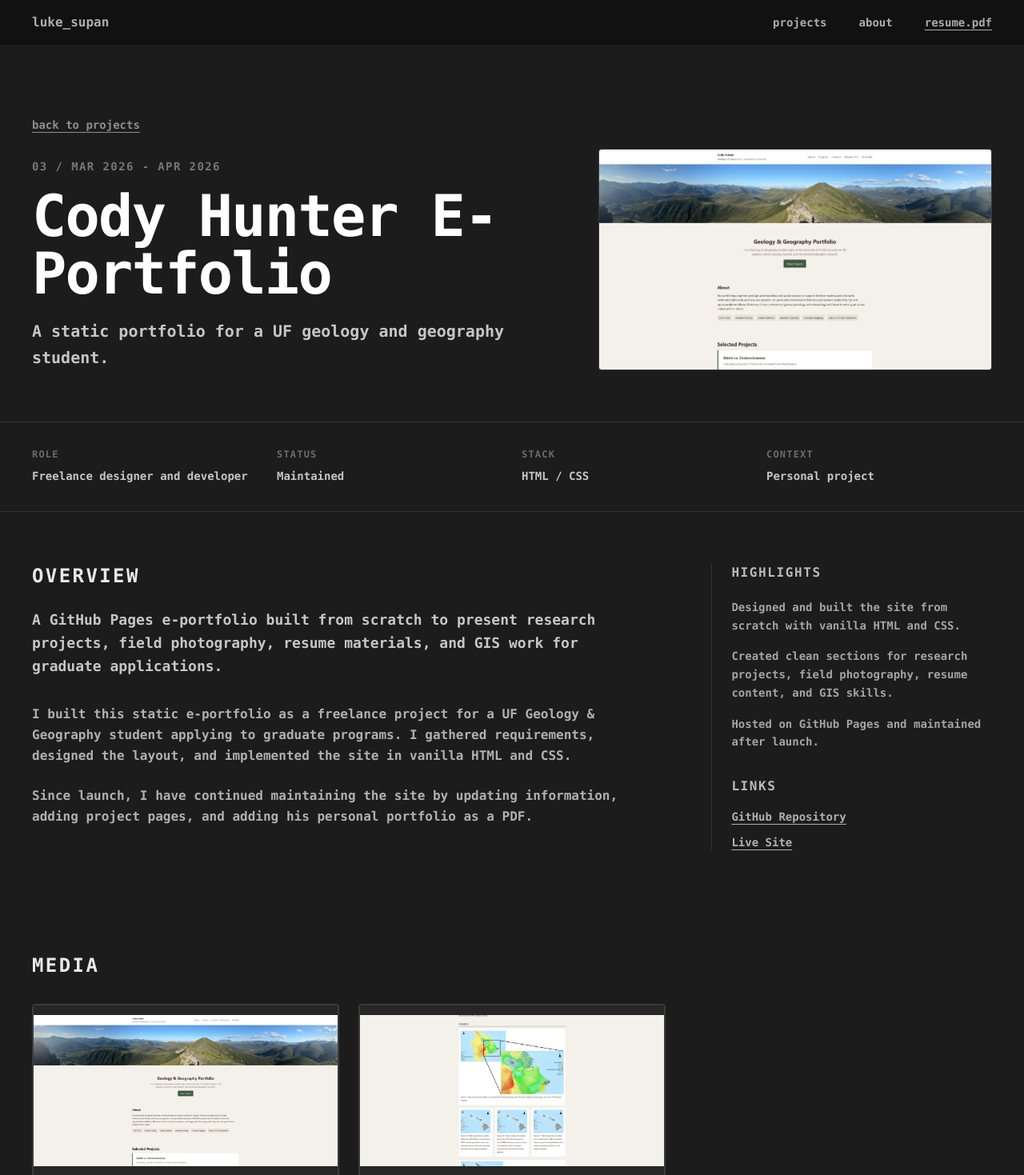
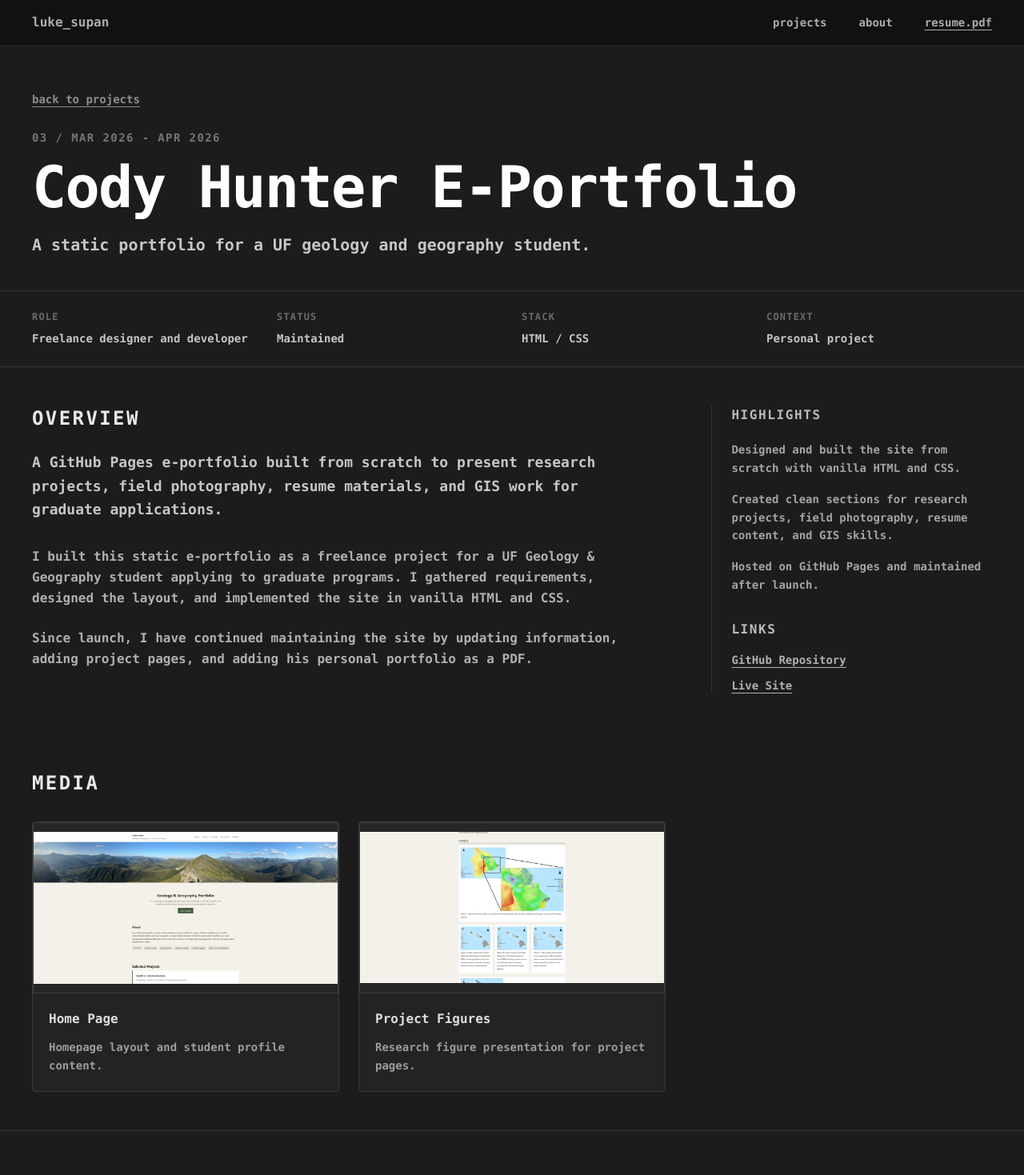
Before and after one commit to LukeSupan/LukeSupan.github.io, a React (Vite) app: page /#/projects/cody-hunter-eportfolio in a window 1280 px wide. Shown: the top 1469 px of the page at 80% size. Built offline with nearby package versions, Linux system fonts and the light colour scheme.

Commit message:
autoscroll to top on project click

```diff
--- a/index.html
+++ b/index.html
@@ -2,7 +2,7 @@
 <html lang="en">
   <head>
     <meta charset="UTF-8" />
-    <link rel="icon" type="image/svg+xml" href="/favicon.svg" />
+    <link rel="icon" type="image/x-icon" href="/favicon.ico" />
     <meta name="viewport" content="width=device-width, initial-scale=1.0" />
     <title>luke_supan_portfolio</title>
   </head>
--- a/src/App.jsx
+++ b/src/App.jsx
@@ -1,4 +1,5 @@
-import { HashRouter, Routes, Route } from "react-router-dom";
+import { useEffect } from "react";
+import { HashRouter, Routes, Route, useLocation } from "react-router-dom";
 import Home from "./pages/Home";
 import ProjectDetail from "./pages/ProjectDetail";
 
@@ -7,6 +8,7 @@ import ProjectDetail from "./pages/ProjectDetail";
 export default function App() {
   return (
     <HashRouter>
+      <ScrollToTop />
       {/* <Navbar /> */}
       <Routes>
         <Route path="/" element={<Home />} />
@@ -15,3 +17,14 @@ export default function App() {
     </HashRouter>
   );
 }
+
+function ScrollToTop() {
+  const location = useLocation();
+
+  useEffect(() => {
+    if (location.state?.scrollTo) return;
+    window.scrollTo({ top: 0, left: 0 });
+  }, [location.pathname, location.state]);
+
+  return null;
+}
--- a/src/pages/ProjectDetail.jsx
+++ b/src/pages/ProjectDetail.jsx
@@ -61,14 +61,13 @@ export default function ProjectDetail() {
       <Nav />
 
       <main>
-        <section className="px-6 pt-32 pb-16 sm:px-10 sm:pt-36">
-          <div className="grid gap-10 lg:grid-cols-[minmax(0,0.95fr)_minmax(320px,0.7fr)] lg:items-end">
+        <section className="px-6 pt-24 pb-10 sm:px-10 sm:pt-28">
           <Reveal>
-              <div className="max-w-4xl">
+            <div className="max-w-5xl">
               <Link
                 to="/"
                 state={{ scrollTo: "projects" }}
-                  className="mb-8 inline-block text-sm text-white/50 underline underline-offset-4 transition-colors hover:text-white"
+                className="mb-7 inline-block text-sm text-white/50 underline underline-offset-4 transition-colors hover:text-white"
               >
                 back to projects
               </Link>
@@ -83,14 +82,9 @@ export default function ProjectDetail() {
               </p>
             </div>
           </Reveal>
-
-            <Reveal delay={80}>
-              <ProjectVisual project={project} className="rounded-sm" />
-            </Reveal>
-          </div>
         </section>
 
-        <section className="border-y border-white/10 px-6 py-8 sm:px-10">
+        <section className="border-y border-white/10 px-6 py-6 sm:px-10">
           <div className="grid gap-6 sm:grid-cols-2 lg:grid-cols-4">
             <MetaBlock label="Role" value={project.role} />
             <MetaBlock label="Status" value={project.status} />
@@ -102,7 +96,7 @@ export default function ProjectDetail() {
           </div>
         </section>
 
-        <section className="grid gap-12 px-6 py-16 sm:px-10 lg:grid-cols-[minmax(0,0.8fr)_minmax(280px,0.35fr)]">
+        <section className="grid gap-12 px-6 py-12 sm:px-10 lg:grid-cols-[minmax(0,0.8fr)_minmax(280px,0.35fr)]">
           <Reveal>
             <div className="max-w-3xl">
               <h2 className="mb-6 text-2xl uppercase tracking-widest text-white/90">
@@ -154,7 +148,7 @@ export default function ProjectDetail() {
         </section>
 
         {project.media.length > 0 && (
-          <section className="px-6 py-16 sm:px-10">
+          <section className="px-6 py-12 sm:px-10">
             <h2 className="mb-8 text-2xl uppercase tracking-widest text-white/90">
               Media
             </h2>
```
Also changed, not shown: 1 other file (tests, documents, lock files or other folders). Lines whose indentation alone changed are shown as unchanged.
